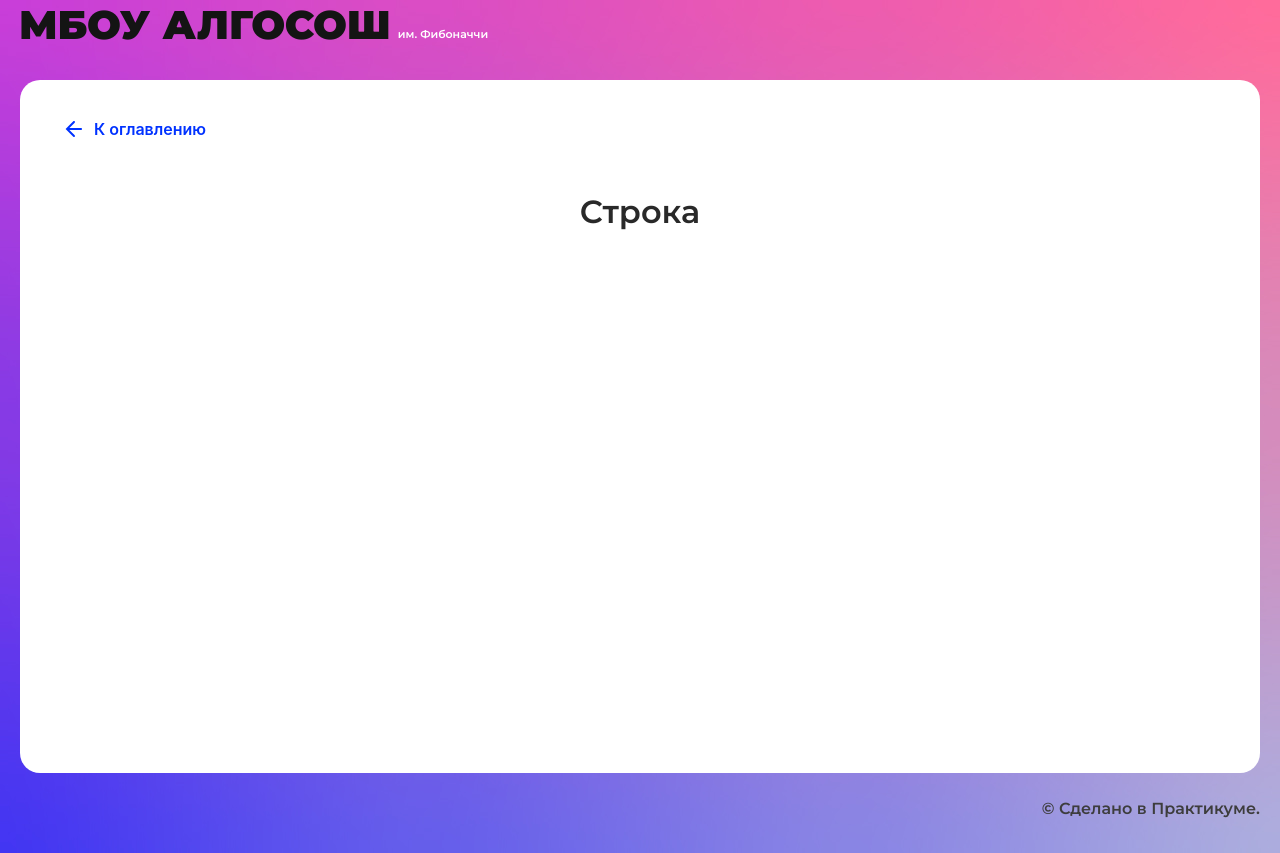
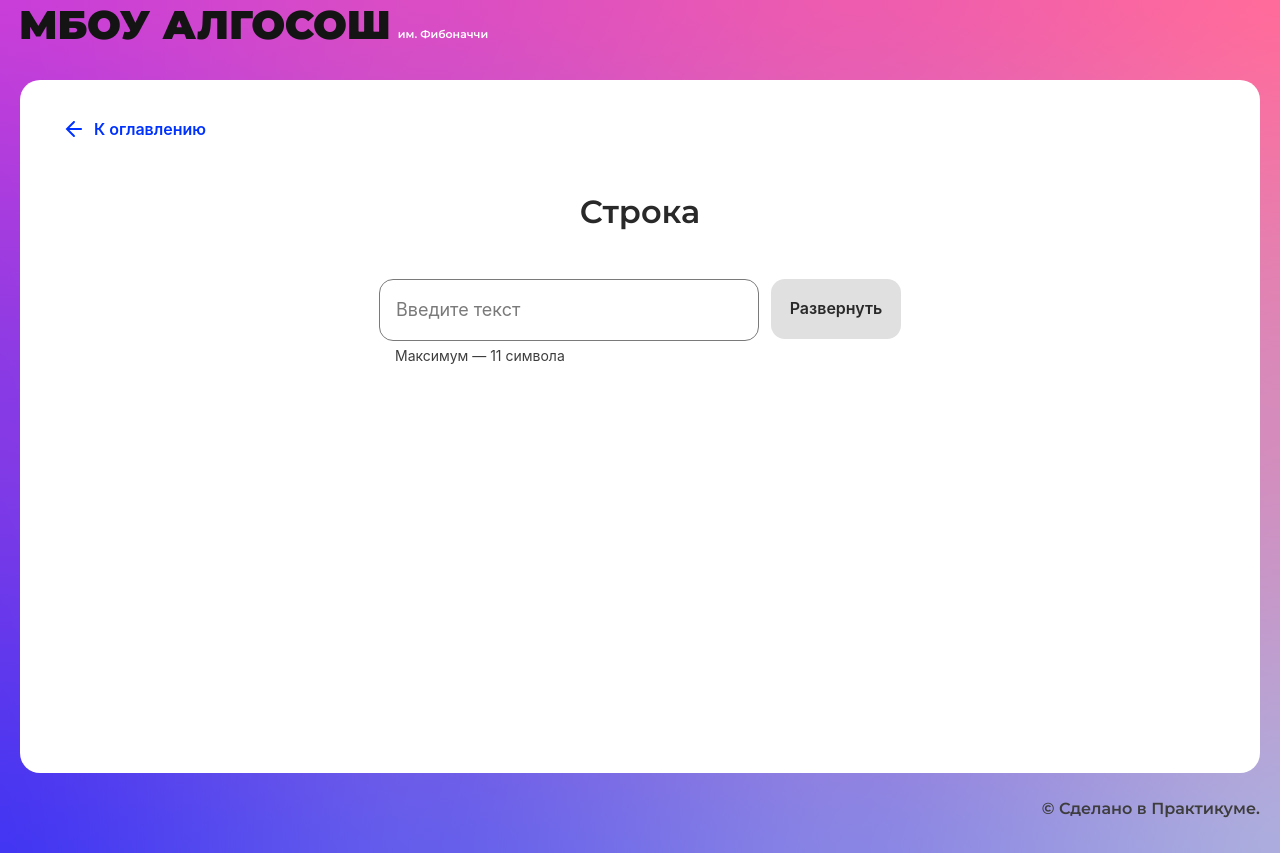
Before and after one commit to ValeryVigovskaya/algoSosh, a React (Create React App) app: page /recursion in a window 1280 px wide. Built offline with nearby package versions, Linux system fonts and the light colour scheme.

Commit message:
first algorithm

```diff
--- a/package.json
+++ b/package.json
@@ -45,5 +45,9 @@
   },
   "devDependencies": {
     "@types/react-router-dom": "^5.3.3"
-  }
+  },
+  "description": "В проектной работе мы предлагаем вам написать визуализатор алгоритмов, которые вы будете изучать в течение месяца. Эта проектная работа заточена на анимацию и поэтапное отображение работы алгоритма, что позволит вам детальнее понять каждый шаг его работы.",
+  "main": "index.js",
+  "author": "",
+  "license": "ISC"
 }
--- /dev/null
+++ b/src/components/string/string.module.css
@@ -0,0 +1,19 @@
+.input_container {
+  margin: 0 auto;
+  max-width: 522px;
+  display: flex;
+  gap: 12px;
+}
+
+.circle_container {
+  margin: 0 auto;
+  display: flex;
+  justify-content: center;
+  padding-top: 120px;
+  padding-left: 0;
+  list-style-type: none;
+  gap: 16px;
+}
+
+.circle_item {
+}
--- a/src/components/string/string.tsx
+++ b/src/components/string/string.tsx
@@ -1,10 +1,61 @@
 import React from "react";
 import { SolutionLayout } from "../ui/solution-layout/solution-layout";
+import { Input } from "../ui/input/input";
+import { Button } from "../ui/button/button";
+import { Circle } from "../ui/circle/circle";
+import styles from "./string.module.css";
+import { useState } from "react";
+import { sortArray, timeout } from "../../utils/functions";
+import { DELAY_IN_MS } from "../../constants/delays";
+import { useForm } from "../../hooks/hooks";
+import { ElementStates } from "../../types/element-states";
+export interface IString {
+  value: string;
+  color?: ElementStates;
+}
 
 export const StringComponent: React.FC = () => {
+  const { values, handleChange } = useForm({ value: "" });
+  const [stringArr, setStringArr] = useState<IString[]>([]);
+  const [isLoader, setIsLoader] = useState(false);
+
+  const onClick = async () => {
+    setIsLoader(true);
+    const arrayString = Array.from(values.value);
+    const arrayObj = arrayString.map((value) => ({
+      value,
+      color: ElementStates.Default,
+    })) as IString[];
+    setStringArr([...arrayObj]);
+    await timeout(DELAY_IN_MS);
+    sortArray(arrayObj, setStringArr, setIsLoader);
+  };
+
   return (
     <SolutionLayout title="Строка">
-
+      <form className={styles.input_container}>
+        <Input
+          isLimitText={true}
+          maxLength={11}
+          value={values.value}
+          name="value"
+          onChange={handleChange}
+        />
+        <Button
+          text="Развернуть"
+          type="submit"
+          isLoader={isLoader}
+          onClick={onClick}
+          disabled={values.value === "" ? true : false}
+        />
+      </form>
+      <ul className={styles.circle_container}>
+        {stringArr?.map((item, index) => (
+          <li key={index} className={styles.circle_item}>
+            <Circle letter={item.value} state={item.color} />
+          </li>
+        ))}
+      </ul>
     </SolutionLayout>
   );
 };
--- /dev/null
+++ b/src/hooks/hooks.tsx
@@ -0,0 +1,12 @@
+import { useState, SyntheticEvent} from "react";
+
+
+export function useForm<T extends {[key: string]: string | number}>(inputValues:T) {
+    const [values, setValues] = useState<T>(inputValues);
+
+    const handleChange = (event: SyntheticEvent<HTMLInputElement>) => {
+      const {value, name} = event.target as HTMLInputElement;
+      setValues({...values, [name]: value});
+    };
+    return {values, handleChange, setValues};
+  }
--- /dev/null
+++ b/src/utils/functions.ts
@@ -0,0 +1,44 @@
+import { DELAY_IN_MS } from "../constants/delays";
+import { IString } from "../components/string/string";
+import { ElementStates } from "../types/element-states";
+
+export const timeout = (delay: number) => {
+  return new Promise((res) => setTimeout(res, delay));
+};
+
+export const sortArray = async (
+  arr: IString[],
+  setState: React.Dispatch<React.SetStateAction<IString[]>>,
+  loader: (value: React.SetStateAction<boolean>) => void
+) => {
+  const { length } = arr;
+  let start = 0;
+  let end;
+  let mid = Math.floor(length / 2);
+  for (start; start < mid; start++) {
+    end = length - 1 - start
+    if (start < end) {
+      arr[start].color = ElementStates.Changing;
+      arr[end].color = ElementStates.Changing;
+      setState([...arr]);
+    }
+    swap(arr, start, end);
+    arr[start].color = ElementStates.Modified;
+    arr[end].color = ElementStates.Modified;
+    await timeout(DELAY_IN_MS);
+  }
+  arr[start].color = ElementStates.Modified;
+  setState([...arr]);
+  loader(false);
+  return arr;
+};
+
+const swap = (
+  arr: IString[],
+  firstIndex: number,
+  secondIndex: number
+): void => {
+  const temp = arr[firstIndex];
+  arr[firstIndex] = arr[secondIndex];
+  arr[secondIndex] = temp;
+};
```
Also changed, not shown: 2 other files (tests, documents, lock files or other folders).
